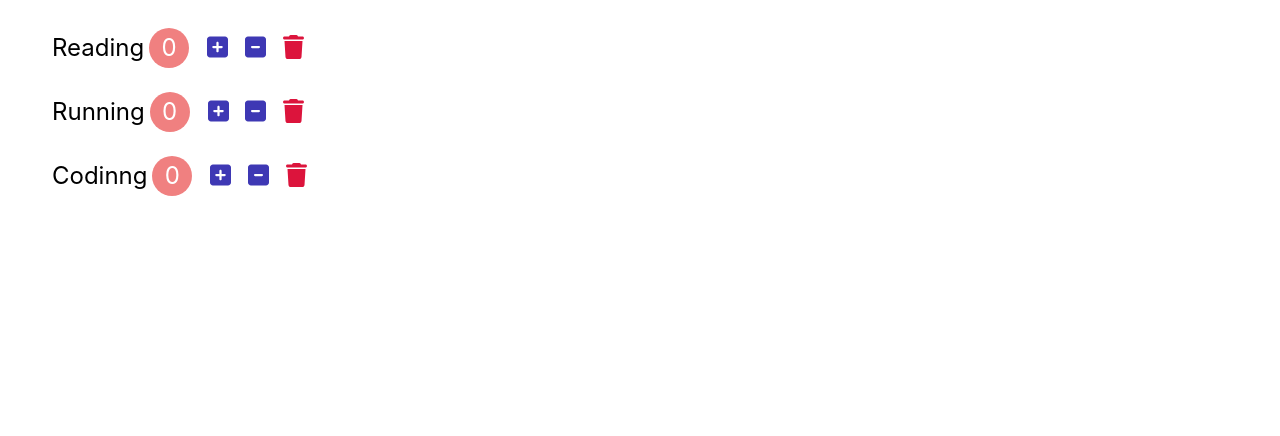
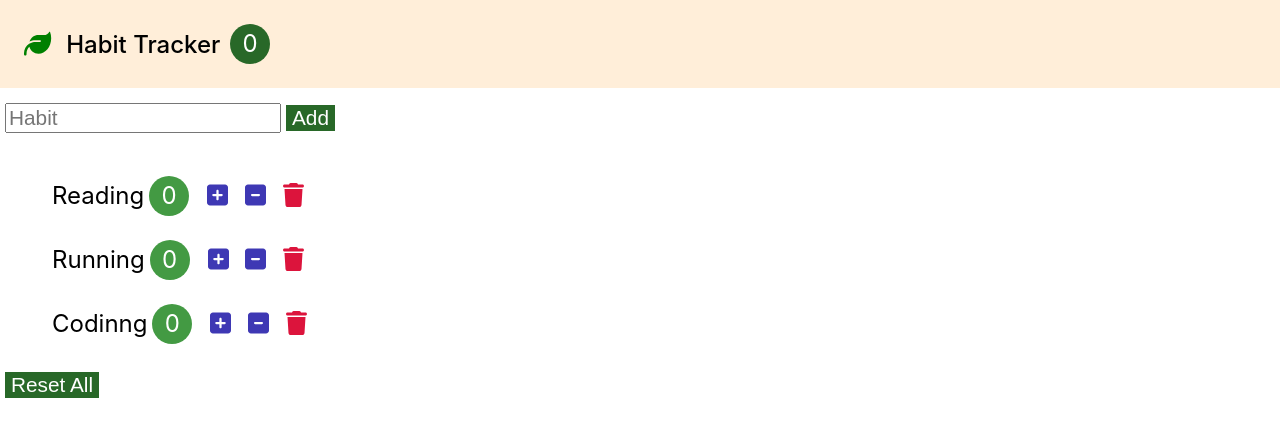
Before and after one commit to injilee/Habit-tracker, a React (Create React App) app: page / in a window 1280 px wide. Shown: the top 436 px of the page. Built offline with nearby package versions, Linux system fonts and the light colour scheme.

Commit message:
habit-tracker app component build

```diff
--- a/src/App.css
+++ b/src/App.css
@@ -10,6 +10,26 @@ button {
   list-style:none;
 }
 
+nav{
+  display:flex;
+  align-items:center;
+  padding:1.5em 1.5em;
+  background-color: rgb(255, 238, 217);
+}
+
+.fa-leaf{
+  font-size:1.7rem;
+  color: green;
+  margin-right:10px;
+}
+
+.habit-tracker{
+  font-size:1.5rem;
+  font-weight:500;
+  margin:0 5px 0;
+}
+
+.habit-tracker-count,
 .habit-count{
   display:inline-block;
   text-align:center;
@@ -21,7 +41,16 @@ button {
   margin-right:0.4em;
   border-radius:50%;
   color:#fff;
-  background-color:lightcoral;
+  background-color:rgb(67, 154, 67);
+}
+
+.habit-tracker-count{
+  background-color:rgb(40, 104, 40);
+}
+
+.habit-input{
+  margin:15px 5px;
+  font-size:1.3rem;
 }
 
 .habit-button{
@@ -34,6 +63,23 @@ button {
   opacity:0.7;
 }
 
+.add-btn,
+.reset-btn{
+  font-size:1.3rem;
+  font-weight:500;
+  color:#fff;
+  background-color: rgb(40, 104, 40);
+}
+.reset-btn{
+  margin-left:5px;
+}
+
+.add-btn:hover,
+.reset-btn:hover{
+  opacity:0.7;
+}
+
+
 .habit-increase,
 .habit-decrease {
   color:#3e38b4;
--- a/src/app.jsx
+++ b/src/app.jsx
@@ -5,7 +5,15 @@ import Habits from './components/habits';
 function App(){
   return (
   <React.StrictMode>
+    <nav>
+      <i className="fas fa-leaf"></i>
+      <h1 className='habit-tracker'>Habit Tracker</h1>
+      <span className='habit-tracker-count'>0</span>
+    </nav>
+    <input type="text" className='habit-input' placeholder='Habit'/>
+    <button className='add-btn'>Add</button>
     <Habits />
+    <button className='reset-btn'>Reset All</button>
   </React.StrictMode>
   )
 }
--- a/src/components/habits.jsx
+++ b/src/components/habits.jsx
@@ -12,11 +12,10 @@ export default class Habits extends Component {
 
     handleIncrement = habit => {
         const habits = [...this.state.habits];
-        // 각각의 habits index. 그래야 각각 계산된다.
         const index = habits.indexOf(habit);
-        // index value
         habits[index].count++;
-        this.setState({habits : habits});
+        this.setState({ habits });
+        // console.log(this.state.habits);
     }
 
     handleDecrement = habit => {
@@ -24,12 +23,18 @@ export default class Habits extends Component {
         const index = habits.indexOf(habit);
         const count = habits[index].count - 1;
         habits[index].count = count < 0 ? 0 : count;
-        this.setState({habits});
+        this.setState({ habits });
     }
 
     handleDelete = habit => {
-        const habits = this.state.habits.filter(item => item.id !== habit.id);
-        this.setState({habits});
+        // splice
+        // const habits = [...this.state.habits];
+        // const index = habits.indexOf(habit);
+        // habits.splice(index, 1);
+
+        // filter
+        const habits = this.state.habits.filter((item) => item.id !== habit.id);
+        this.setState({ habits });
     }
 
     render() {
```
